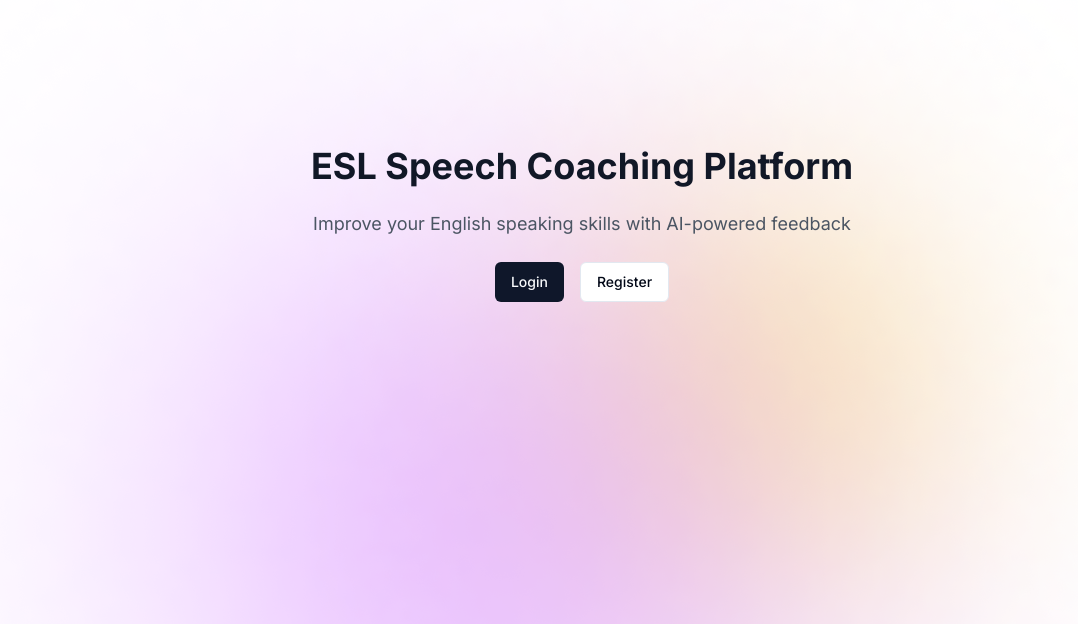
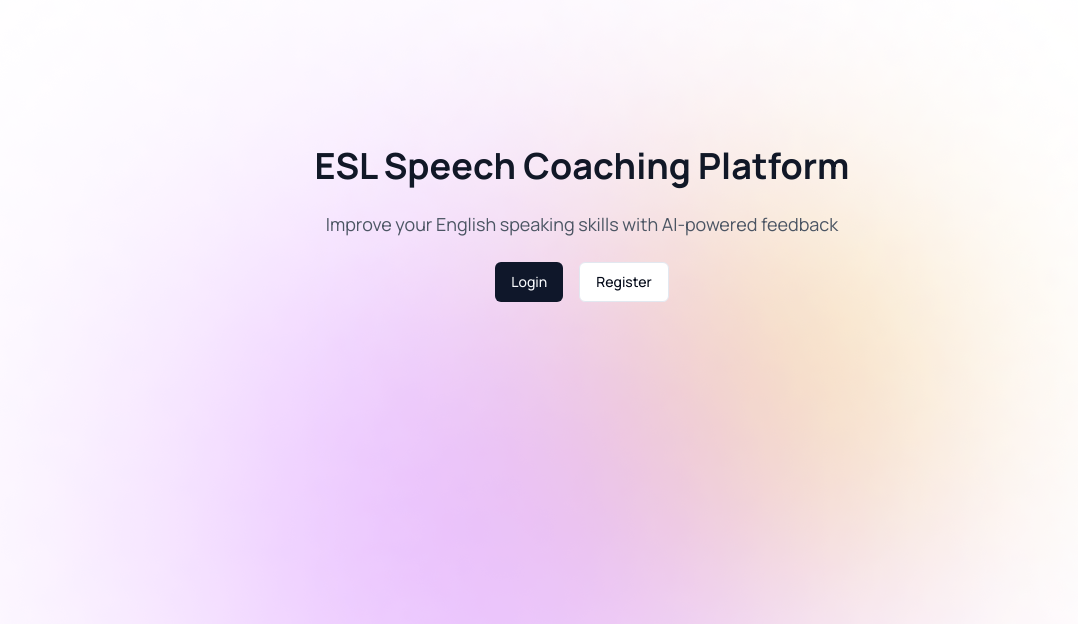
Before and after one commit to VainerAriel/DeltaHacks12, a Next.js app: page / in a window 1280 px wide. Shown: the part 176-800 px from the top of the page, without its empty margins (58-1136 px from the left). Built offline with nearby package versions, Linux system fonts and the light colour scheme.

Commit message:
Changed font from Inter to Manrope

```diff
--- a/app/layout.tsx
+++ b/app/layout.tsx
@@ -1,8 +1,8 @@
 import type { Metadata } from "next";
-import { Inter } from "next/font/google";
+import { Manrope } from "next/font/google";
 import "./globals.css";
 
-const inter = Inter({ subsets: ["latin"] });
+const manrope = Manrope({ subsets: ["latin"] });
 
 export const metadata: Metadata = {
   title: "ESL Speech Coaching Platform",
@@ -16,7 +16,7 @@
 }>) {
   return (
     <html lang="en" suppressHydrationWarning>
-      <body className={inter.className}>{children}</body>
+      <body className={manrope.className}>{children}</body>
     </html>
   );
 }
```
